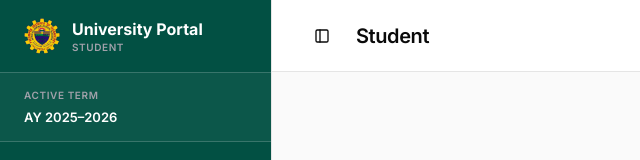
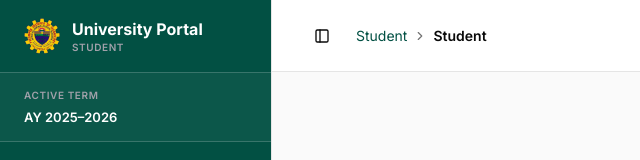
Before and after one commit to BNj10/pit, a Next.js app: page / in a window 1280 px wide. Shown: the top 160 px of the page, without its empty margins (0-640 px from the left). Built offline with nearby package versions, Linux system fonts and the light colour scheme.

Commit message:
feat(main-layout): add clickable nested breadcrumbs and preview routes

```diff
--- a/components/shared/sidebar/portal-layout.tsx
+++ b/components/shared/sidebar/portal-layout.tsx
@@ -1,7 +1,16 @@
 "use client";
 
+import { Fragment } from "react";
+import Link from "next/link";
 import { usePathname } from "next/navigation";
 
+import {
+  Breadcrumb,
+  BreadcrumbItem,
+  BreadcrumbLink,
+  BreadcrumbList,
+  BreadcrumbSeparator,
+} from "@/components/ui/breadcrumb";
 import { SidebarInset, SidebarProvider, SidebarTrigger } from "@/components/ui/sidebar";
 import { TooltipProvider } from "@/components/ui/tooltip";
 
@@ -18,11 +27,29 @@ export function PortalLayout({
   const pathname = usePathname();
   const config = sidebarProps.config ?? portalRoleConfig[sidebarProps.role];
   const activeItem = getActivePortalItem(pathname, config.navigation);
-  const title = isPortalPathActive(pathname, config.account.href)
-    ? config.account.label
+  const currentItem = isPortalPathActive(pathname, config.account.href)
+    ? config.account
     : isPortalPathActive(pathname, config.support.href)
-      ? config.support.label
-      : activeItem?.label ?? config.label;
+      ? config.support
+      : activeItem;
+  const breadcrumbs = [
+    { label: config.label, href: config.navigation[0]?.href ?? `/${sidebarProps.role}` },
+    { label: currentItem?.label ?? config.label, href: currentItem?.href ?? pathname },
+  ];
+
+  if (currentItem) {
+    const segments = pathname.split("/").filter(Boolean);
+    const parentDepth = currentItem.href.split("/").filter(Boolean).length;
+
+    for (let index = parentDepth; index < segments.length; index++) {
+      breadcrumbs.push({
+        label: segments[index].replace(/-/g, " ").replace(/\b\w/g, (letter) => letter.toUpperCase()),
+        href: `/${segments.slice(0, index + 1).join("/")}`,
+      });
+    }
+  }
+
+  const title = breadcrumbs[breadcrumbs.length - 1].label;
 
   return (
     <TooltipProvider>
@@ -34,7 +61,31 @@ export function PortalLayout({
         <SidebarInset className="min-w-0">
           <header className="flex min-h-[72px] shrink-0 items-center gap-4 border-b border-border bg-card px-4 md:px-8">
             <SidebarTrigger className="size-9" />
-            {header ?? <h1 className="text-xl font-semibold">{title}</h1>}
+            {header ?? (
+              <>
+                <h1 className="sr-only">{title}</h1>
+                <Breadcrumb>
+                  <BreadcrumbList>
+                    {breadcrumbs.map((item, index) => (
+                      <Fragment key={`${index}:${item.href}`}>
+                        {index > 0 && <BreadcrumbSeparator />}
+                        <BreadcrumbItem>
+                          <BreadcrumbLink asChild>
+                            <Link
+                              href={item.href}
+                              aria-current={index === breadcrumbs.length - 1 ? "page" : undefined}
+                              className={index === breadcrumbs.length - 1 ? "font-semibold text-foreground" : undefined}
+                            >
+                              {item.label}
+                            </Link>
+                          </BreadcrumbLink>
+                        </BreadcrumbItem>
+                      </Fragment>
+                    ))}
+                  </BreadcrumbList>
+                </Breadcrumb>
+              </>
+            )}
           </header>
           <div id="portal-content" tabIndex={-1} className="page-container flex-1 outline-none">
             {children}
```
